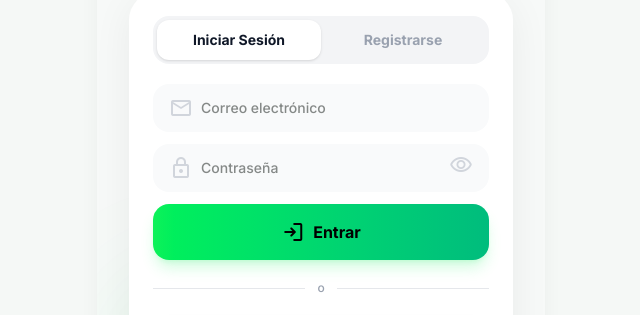
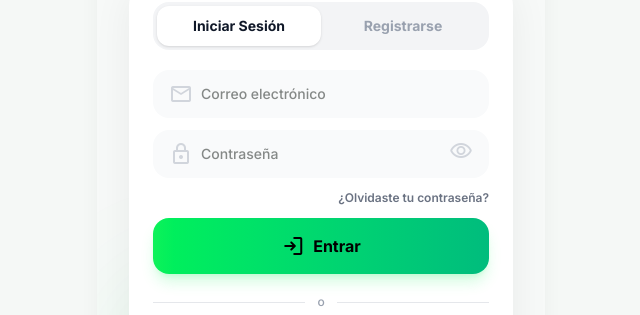
Before and after one commit to saul640/freenanzas-app, a React (Vite) app: page /onboarding in a window 1280 px wide. Both pictures are taken after a click on the button "Omitir". Shown: the part 293-608 px from the top of the page, without its empty margins (319-959 px from the left). Built offline with nearby package versions, Linux system fonts and the light colour scheme; no server answers.

Commit message:
fix registered user access

```diff
--- a/src/components/Dashboard.jsx
+++ b/src/components/Dashboard.jsx
@@ -12,7 +12,7 @@ import TransactionDetailModal from './TransactionDetailModal';
 
 export default function Dashboard() {
     const navigate = useNavigate();
-    const { currentUser, logout, isProUser, isTrialUser, userData, userStatus, trialDaysLeft, trialDays } = useAuth();
+    const { currentUser, isProUser, isTrialUser, userData, userStatus, trialDaysLeft, trialDays } = useAuth();
     const { loans } = useLoans(currentUser?.uid);
     const { insight: dailyInsightText, loading: insightLoading } = useDailyInsight(userData, currentUser);
     const canAccessPremium = isProUser || isTrialUser;
@@ -117,13 +117,6 @@ export default function Dashboard() {
             link: null
         };
     }, [creditCards, loans]);
-
-    const handleLogout = async () => {
-        try {
-            await logout();
-            navigate('/onboarding');
-        } catch (e) { console.error(e); }
-    };
 
     return (
         <div className="flex flex-col min-h-screen bg-[#f7f9f8] dark:bg-slate-900 transition-colors duration-200">
@@ -501,7 +494,7 @@ export default function Dashboard() {
             {/* Bottom Navigation */}
             <PaywallModal isOpen={showPaywall} onClose={() => setShowPaywall(false)} />
 
-            {/* Paywall overlay — blocks dashboard for EXPIRED users (trial expired) */}
+            {/* Solo bloquea cuando el perfil cargado confirma que terminó la prueba. */}
             {userStatus === 'EXPIRED' && !showPaywall && (
                 <div className="fixed inset-0 z-50 bg-black/60 backdrop-blur-sm flex flex-col items-center justify-center p-6">
                     <div className="bg-white rounded-3xl p-8 max-w-sm w-full text-center shadow-2xl">
--- a/src/components/Onboarding.jsx
+++ b/src/components/Onboarding.jsx
@@ -25,10 +25,12 @@ const slides = [
 
 export default function Onboarding() {
     const navigate = useNavigate();
-    const { login, signup, loginWithGoogle, currentUser } = useAuth();
+    const { login, signup, resetPassword, loginWithGoogle, currentUser } = useAuth();
     const [currentSlide, setCurrentSlide] = useState(0);
     const [loading, setLoading] = useState(false);
     const [error, setError] = useState('');
+    const [showGoogleRecovery, setShowGoogleRecovery] = useState(false);
+    const [resetMessage, setResetMessage] = useState('');
     const [showOnboarding, setShowOnboarding] = useState(true);
 
     // Auth form state
@@ -73,6 +75,8 @@ export default function Onboarding() {
 
         try {
             setError('');
+            setShowGoogleRecovery(false);
+            setResetMessage('');
             setLoading(true);
             if (authMode === 'register') {
                 await signup(email.trim(), password, name.trim());
@@ -82,7 +86,10 @@ export default function Onboarding() {
             navigate('/');
         } catch (err) {
             const code = err.code || '';
-            if (code === 'auth/user-not-found' || code === 'auth/invalid-credential') setError('Correo o contraseña incorrectos. Si te registraste con Google, usa el botón "Continuar con Google".');
+            if (code === 'auth/user-not-found' || code === 'auth/invalid-credential') {
+                setError('No pudimos iniciar sesión con esa contraseña. Si creaste tu cuenta con Google, continúa con Google para conservar tus datos.');
+                setShowGoogleRecovery(true);
+            }
             else if (code === 'auth/email-already-in-use') setError('Este correo ya está registrado. Intenta iniciar sesión.');
             else if (code === 'auth/weak-password') setError('La contraseña debe tener al menos 6 caracteres.');
             else if (code === 'auth/invalid-email') setError('El correo electrónico no es válido.');
@@ -90,6 +97,30 @@ export default function Onboarding() {
             else if (code === 'auth/network-request-failed') setError('Sin conexión a internet. Verifica tu red.');
             else if (code === 'auth/operation-not-allowed') setError('Este método de autenticación no está habilitado. Contacta al administrador.');
             else setError(err.message || 'Error de autenticación. Intenta de nuevo.');
+        } finally {
+            setLoading(false);
+        }
+    };
+
+    const handlePasswordReset = async () => {
+        const normalizedEmail = email.trim();
+        if (!normalizedEmail) {
+            setError('Escribe tu correo para enviarte el enlace de recuperación.');
+            return;
+        }
+
+        try {
+            setError('');
+            setResetMessage('');
+            setLoading(true);
+            await resetPassword(normalizedEmail);
+            setResetMessage('Si esa cuenta usa contraseña, recibirás un enlace para restablecerla. Revisa también correo no deseado.');
+        } catch (err) {
+            const code = err.code || '';
+            if (code === 'auth/invalid-email') setError('El correo electrónico no es válido.');
+            else if (code === 'auth/too-many-requests') setError('Demasiados intentos. Espera unos minutos e intenta de nuevo.');
+            else if (code === 'auth/network-request-failed') setError('Sin conexión a internet. Verifica tu red.');
+            else setError('No pudimos enviar el enlace de recuperación. Intenta de nuevo.');
         } finally {
             setLoading(false);
         }
@@ -141,13 +172,13 @@ export default function Onboarding() {
                     {/* Tabs */}
                     <div className="flex bg-gray-100 rounded-2xl p-1">
                         <button
-                            onClick={() => { setAuthMode('login'); setError(''); }}
+                            onClick={() => { setAuthMode('login'); setError(''); setShowGoogleRecovery(false); setResetMessage(''); }}
                             className={`flex-1 py-2.5 rounded-xl text-sm font-bold transition-all ${authMode === 'login' ? 'bg-white text-gray-900 shadow-sm' : 'text-gray-400'}`}
                         >
                             Iniciar Sesión
                         </button>
                         <button
-                            onClick={() => { setAuthMode('register'); setError(''); }}
+                            onClick={() => { setAuthMode('register'); setError(''); setShowGoogleRecovery(false); setResetMessage(''); }}
                             className={`flex-1 py-2.5 rounded-xl text-sm font-bold transition-all ${authMode === 'register' ? 'bg-white text-gray-900 shadow-sm' : 'text-gray-400'}`}
                         >
                             Registrarse
@@ -156,9 +187,28 @@ export default function Onboarding() {
 
                     {/* Error */}
                     {error && (
-                        <div className="bg-red-50 text-red-600 px-4 py-3 rounded-xl border border-red-100 flex items-center gap-2 text-sm font-medium">
-                            <span className="material-symbols-rounded text-lg">error</span>
-                            {error}
+                        <div className="bg-red-50 text-red-600 px-4 py-3 rounded-xl border border-red-100 text-sm font-medium">
+                            <div className="flex items-start gap-2">
+                                <span className="material-symbols-rounded text-lg">error</span>
+                                <span>{error}</span>
+                            </div>
+                            {showGoogleRecovery && (
+                                <button
+                                    type="button"
+                                    onClick={handleGoogleLogin}
+                                    disabled={loading}
+                                    className="mt-3 w-full rounded-lg bg-white border border-red-200 py-2 text-red-700 font-bold hover:bg-red-100 disabled:opacity-50"
+                                >
+                                    Entrar con Google
+                                </button>
+                            )}
+                        </div>
+                    )}
+
+                    {resetMessage && (
+                        <div className="bg-emerald-50 text-emerald-700 px-4 py-3 rounded-xl border border-emerald-100 flex items-start gap-2 text-sm font-medium" role="status">
+                            <span className="material-symbols-rounded text-lg">mark_email_read</span>
+                            <span>{resetMessage}</span>
                         </div>
                     )}
 
@@ -193,6 +243,16 @@ export default function Onboarding() {
                                 <span className="material-symbols-rounded text-xl">{showPassword ? 'visibility_off' : 'visibility'}</span>
                             </button>
                         </div>
+                        {authMode === 'login' && (
+                            <button
+                                type="button"
+                                onClick={handlePasswordReset}
+                                disabled={loading}
+                                className="block ml-auto text-xs font-semibold text-gray-500 hover:text-gray-700 disabled:opacity-50"
+                            >
+                                ¿Olvidaste tu contraseña?
+                            </button>
+                        )}
                         <button
                             type="submit" disabled={loading}
                             className="w-full bg-gradient-to-r from-primary to-emerald-500 text-black font-bold py-4 rounded-2xl transition-all active:scale-[0.98] disabled:opacity-50 flex items-center justify-center gap-2 text-base shadow-lg shadow-primary/20"
--- a/src/components/PrivateRoute.jsx
+++ b/src/components/PrivateRoute.jsx
@@ -3,7 +3,20 @@ import { Navigate } from 'react-router-dom';
 import { useAuth } from '../hooks/useAuth';
 
 export default function PrivateRoute({ children }) {
-    const { currentUser } = useAuth();
+    const { currentUser, userDataLoading } = useAuth();
 
-    return currentUser ? children : <Navigate to="/onboarding" />;
+    if (!currentUser) return <Navigate to="/onboarding" />;
+
+    if (userDataLoading) {
+        return (
+            <div className="min-h-screen flex items-center justify-center bg-[#f7f9f8] dark:bg-slate-900">
+                <div className="flex flex-col items-center gap-3 text-primary">
+                    <span className="material-symbols-rounded text-4xl animate-spin">progress_activity</span>
+                    <p className="text-sm font-medium text-gray-500 dark:text-slate-400">Cargando tu cuenta...</p>
+                </div>
+            </div>
+        );
+    }
+
+    return children;
 }
--- a/src/contexts/AuthContextProvider.jsx
+++ b/src/contexts/AuthContextProvider.jsx
@@ -9,6 +9,8 @@ import {
     updateProfile,
     sendEmailVerification,
     updatePassword,
+    sendPasswordResetEmail,
+    linkWithCredential,
     EmailAuthProvider,
     reauthenticateWithCredential
 } from 'firebase/auth';
@@ -27,12 +29,12 @@ const toDate = (value) => {
     return Number.isNaN(date.getTime()) ? null : date;
 };
 
-const hasActiveAdminProOverride = (userData) => {
+const hasActiveAdminProOverride = (userData, now = new Date()) => {
     const override = userData?.adminProOverride;
     if (!override?.active) return false;
 
     const expiresAt = toDate(override.expiresAt);
-    return !expiresAt || new Date() < expiresAt;
+    return !expiresAt || now < expiresAt;
 };
 
 const shouldExtendTrialToThirtyDays = (userData, now = new Date()) => {
@@ -54,7 +56,14 @@ const shouldExtendTrialToThirtyDays = (userData, now = new Date()) => {
 export function AuthProvider({ children }) {
     const [currentUser, setCurrentUser] = useState(null);
     const [userData, setUserData] = useState(null);
+    const [userDataLoading, setUserDataLoading] = useState(true);
     const [loading, setLoading] = useState(true);
+    const [statusCheckedAt, setStatusCheckedAt] = useState(() => new Date());
+
+    useEffect(() => {
+        const intervalId = window.setInterval(() => setStatusCheckedAt(new Date()), 60 * 1000);
+        return () => window.clearInterval(intervalId);
+    }, []);
 
     /**
      * Crea el documento de perfil en Firestore SOLO si no existe ya.
@@ -123,6 +132,14 @@ export function AuthProvider({ children }) {
         return signInWithEmailAndPassword(auth, email, password);
     }
 
+    function resetPassword(email) {
+        if (!auth) return Promise.reject(new Error("Firebase no está configurado (falta .env.local)."));
+        return sendPasswordResetEmail(auth, email, {
+            url: window.location.origin + '/onboarding',
+            handleCodeInApp: false,
+        });
+    }
+
     // Inicio de sesión / registro con Google
     async function loginWithGoogle() {
         if (!auth || !db) throw new Error("Firebase no está configurado (falta .env.local).");
@@ -151,6 +168,7 @@ export function AuthProvider({ children }) {
         }
 
         const unsubscribe = onAuthStateChanged(auth, async (user) => {
+            setUserDataLoading(Boolean(user));
             setCurrentUser(user);
             if (user) {
                 try {
@@ -158,6 +176,8 @@ export function AuthProvider({ children }) {
                 } catch (e) {
                     console.error('Error asegurando perfil de usuario:', e);
                 }
+            } else {
+                setUserData(null);
             }
             setLoading(false);
         });
@@ -166,18 +186,21 @@ export function AuthProvider({ children }) {
     }, []);
 
     useEffect(() => {
-        if (!currentUser || !db) {
-            setUserData(null);
-            return;
-        }
+        if (!currentUser || !db) return;
 
-        const unsub = onSnapshot(doc(db, 'users', currentUser.uid), (docSnap) => {
-            if (docSnap.exists()) {
-                setUserData(docSnap.data());
-            } else {
+        const unsub = onSnapshot(
+            doc(db, 'users', currentUser.uid),
+            (docSnap) => {
+                setUserData(docSnap.exists() ? docSnap.data() : null);
+                setStatusCheckedAt(new Date());
+                setUserDataLoading(false);
+            },
+            (error) => {
+                console.error('Error cargando perfil de usuario:', error);
                 setUserData(null);
-            }
-        });
+                setUserDataLoading(false);
+            },
+        );
 
         return () => unsub();
     }, [currentUser]);
@@ -185,7 +208,7 @@ export function AuthProvider({ children }) {
     // ── isProUser: Incluye override admin, usuarios pagados, grandfathered y TRIAL ──
     const isProUser = React.useMemo(() => {
         if (!userData) return false;
-        if (hasActiveAdminProOverride(userData)) return true;
+        if (hasActiveAdminProOverride(userData, statusCheckedAt)) return true;
         // 1. Grandfathering
         if (userData.isPro === undefined || userData.isPro === null) return true;
         // 2. Explícitamente Pro (pagó)
@@ -193,49 +216,51 @@ export function AuthProvider({ children }) {
             // 2a. Si canceló, verificar grace period
             if (userData.cancelAtPeriodEnd === true && userData.currentPeriodEnd) {
                 const periodEnd = toDate(userData.currentPeriodEnd);
-                if (new Date() >= periodEnd) return false;
+                if (statusCheckedAt >= periodEnd) return false;
             }
             return true;
         }
         // 3. Trial (30 días) otorga acceso PRO
         if (userData.trialEndsAt) {
             const ends = toDate(userData.trialEndsAt);
-            if (new Date() < ends) return true;
+            if (statusCheckedAt < ends) return true;
         }
         return false;
-    }, [userData]);
+    }, [userData, statusCheckedAt]);
 
     // Indica si el usuario está en periodo de prueba (informativo para banners)
     const isTrialUser = React.useMemo(() => {
         if (!userData) return false;
-        if (hasActiveAdminProOverride(userData)) return false;
+        if (hasActiveAdminProOverride(userData, statusCheckedAt)) return false;
         if (userData.isPro === true || userData.isPro === undefined || userData.isPro === null) return false;
         if (userData.trialEndsAt) {
             const ends = toDate(userData.trialEndsAt);
-            if (new Date() < ends) return true;
+            if (statusCheckedAt < ends) return true;
         }
         return false;
-    }, [userData]);
+    }, [userData, statusCheckedAt]);
 
     // ── Estado unificado ──
     const userStatus = React.useMemo(() => {
+        if (userDataLoading) return 'LOADING';
         if (isTrialUser) return 'TRIAL';
         if (isProUser) return 'PRO';
         return 'EXPIRED'; // EXPIRED cuando se acaba el trial y no ha pagado
-    }, [isProUser, isTrialUser]);
+    }, [isProUser, isTrialUser, userDataLoading]);
 
     // ── Días restantes de trial (informativo) ──
     const trialDaysLeft = React.useMemo(() => {
         if (!isTrialUser || !userData?.trialEndsAt) return 0;
         const ends = toDate(userData.trialEndsAt);
         if (!ends) return 0;
-        const ms = ends.getTime() - Date.now();
+        const ms = ends.getTime() - statusCheckedAt.getTime();
         return Math.max(0, Math.ceil(ms / (24 * 60 * 60 * 1000)));
-    }, [isTrialUser, userData]);
+    }, [isTrialUser, userData, statusCheckedAt]);
 
     const value = {
         currentUser,
         userData,
+        userDataLoading,
         isProUser,
         isTrialUser,
         userStatus,
@@ -243,11 +268,13 @@ export function AuthProvider({ children }) {
         trialDays: TRIAL_DAYS,
         signup,
         login,
+        resetPassword,
         loginWithGoogle,
         logout,
         updateProfile,
         sendEmailVerification,
         updatePassword,
+        linkWithCredential,
         EmailAuthProvider,
         reauthenticateWithCredential
     };
```
Also changed, not shown: src/components/Profile.jsx (+47 -13 lines).
